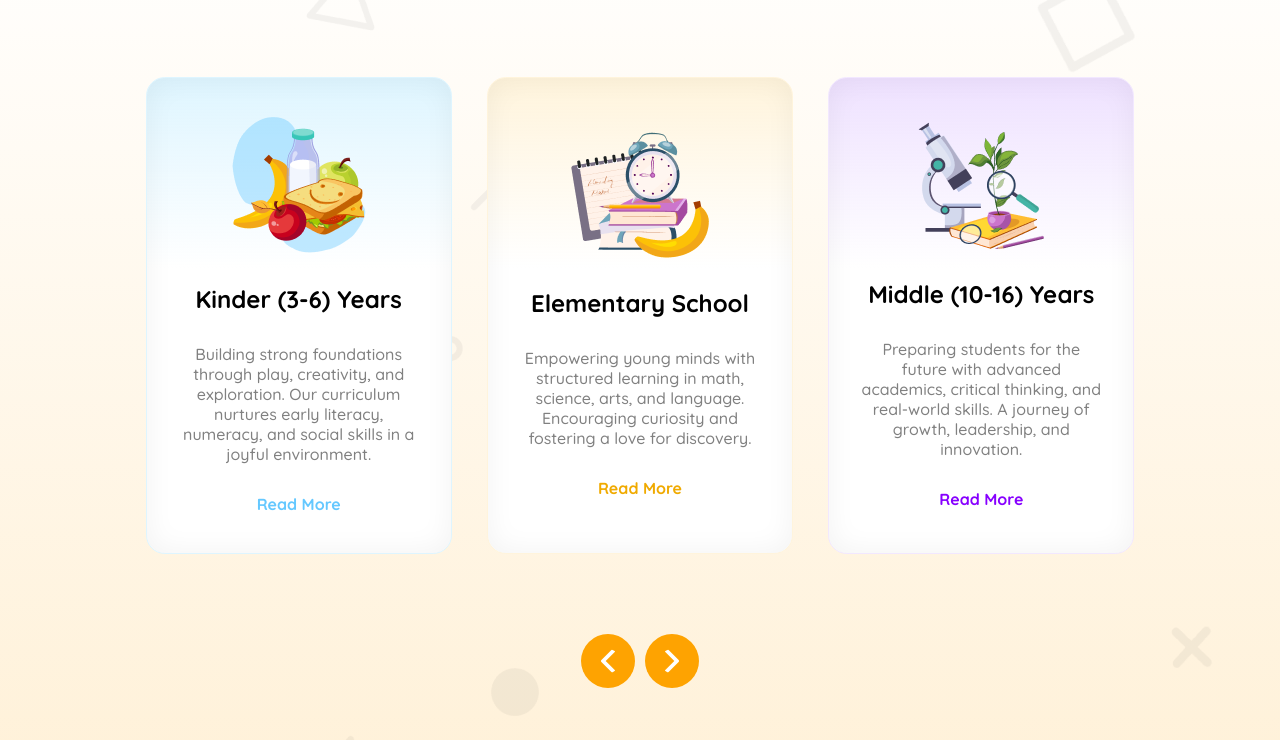
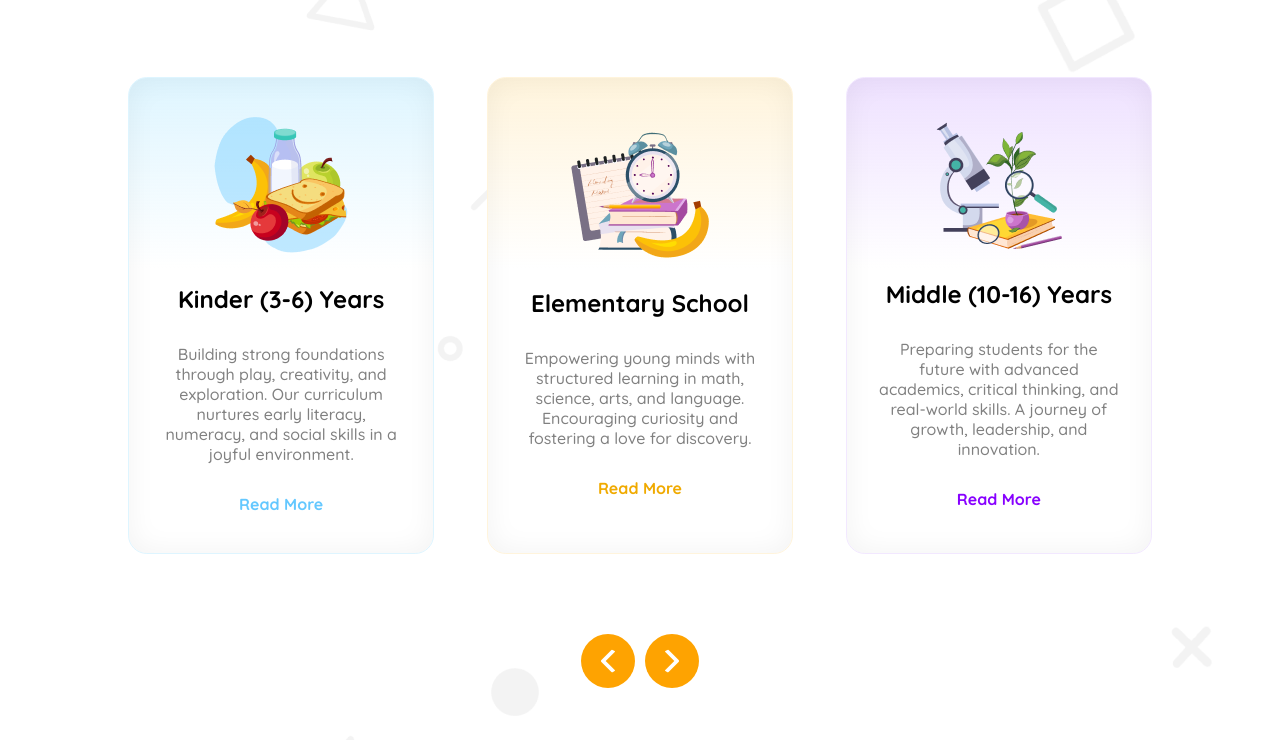
Before and after one commit to akabane755/Kids-School, a plain HTML site: page index.html in a window 1280 px wide. Shown: the part 720-1460 px from the top of the page. Drawn offline with Linux system fonts and the light colour scheme.

Commit message:
bg fixed

```diff
--- a/style.css
+++ b/style.css
@@ -113,9 +113,7 @@ width: 197px;
 height: 50px;
 margin-top: 24px;
 }
-main{
-    background: url(assets/bg.png),linear-gradient(0.00deg, rgba(254, 163, 1, 0.3),rgba(255, 255, 255, 0.3) 100%);
-}
+
 .stories p,.stories button,.f1 p{
     font-family: raleway;
 }
@@ -133,12 +131,13 @@ main{
     display: flex;
     align-items: center;
     justify-content: center;
+    background: url(assets/bg.png);
 }
 .cur .cardp{
 display: flex;
 align-items: center;
-justify-content: center;
-gap:35px;
+justify-content: space-between;
+
 margin-top:80px;
 width: 100%;
 flex-wrap: wrap;
@@ -168,6 +167,7 @@ margin:0px;
     gap:10px;
         margin-top:80px;
         max-width: 150px;
+        margin-bottom: 50px;
 }
 .left img,.right img{
     border-radius: 30px;
@@ -229,6 +229,8 @@ background: linear-gradient(180.00deg, rgb(255, 244, 220),rgba(255, 255, 255, 0)
     display: flex;
   align-items: center;
   justify-content: center;
+
+  background: url(assets/bg.png),linear-gradient(0.00deg, rgba(254, 163, 1, 0.3),rgba(255, 255, 255, 0.3) 100%);
   margin-top: 60px;
 }
 .storp{
@@ -462,6 +464,7 @@ font-weight: 700;
    .cur .cardp{
         display: flex;
         flex-direction: column;
+        gap:12px;
     }
     .left,.right{
         display: none;
@@ -532,6 +535,7 @@ width: 100vw;
     .cur .cardp{
         display: flex;
         flex-direction: column;
+        gap:12px;
     }
     .card1, .card2, .card3 {
         max-width: 90vw;
```
